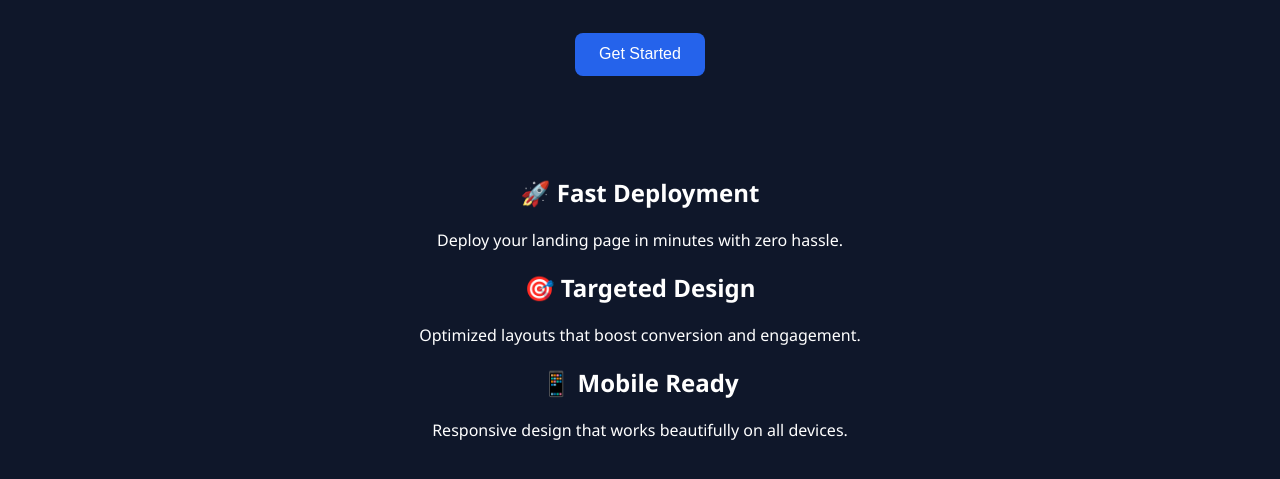
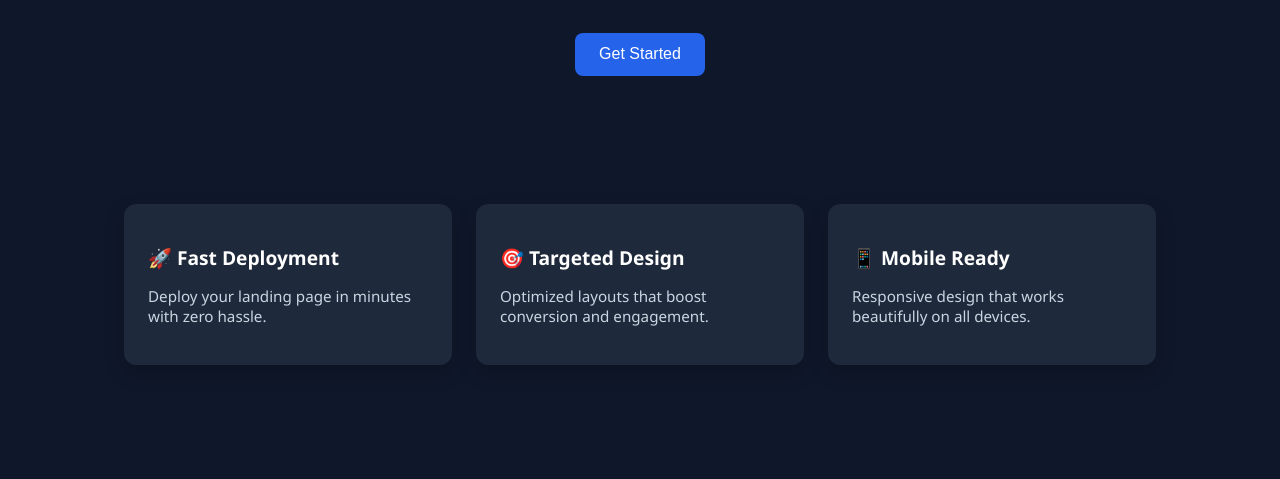
Before and after one commit to ishant-44/snippet-01, a plain HTML site: page index.html in a window 1280 px wide. Shown: the part 217-696 px from the top of the page. Drawn offline with Linux system fonts and the light colour scheme.

Commit message:
Update style.css

```diff
--- a/style.css
+++ b/style.css
@@ -36,3 +36,30 @@ body {
   button:hover {
     background: #1e40af;
   }
+
+  .features {
+    display: flex;
+    flex-wrap: wrap;
+    justify-content: center;
+    gap: 1.5rem;
+    padding: 3rem 1rem;
+  }
+
+  .feature-card {
+    background: #1e293b;
+    padding: 1.5rem;
+    border-radius: 12px;
+    width: 280px;
+    box-shadow: 0 8px 20px rgba(0, 0, 0, 0.2);
+    text-align: left;
+  }
+
+  .feature-card h2 {
+    font-size: 1.2rem;
+    margin-bottom: 0.5rem;
+  }
+
+  .feature-card p {
+    color: #cbd5e1;
+    font-size: 0.95rem;
+  }
```
